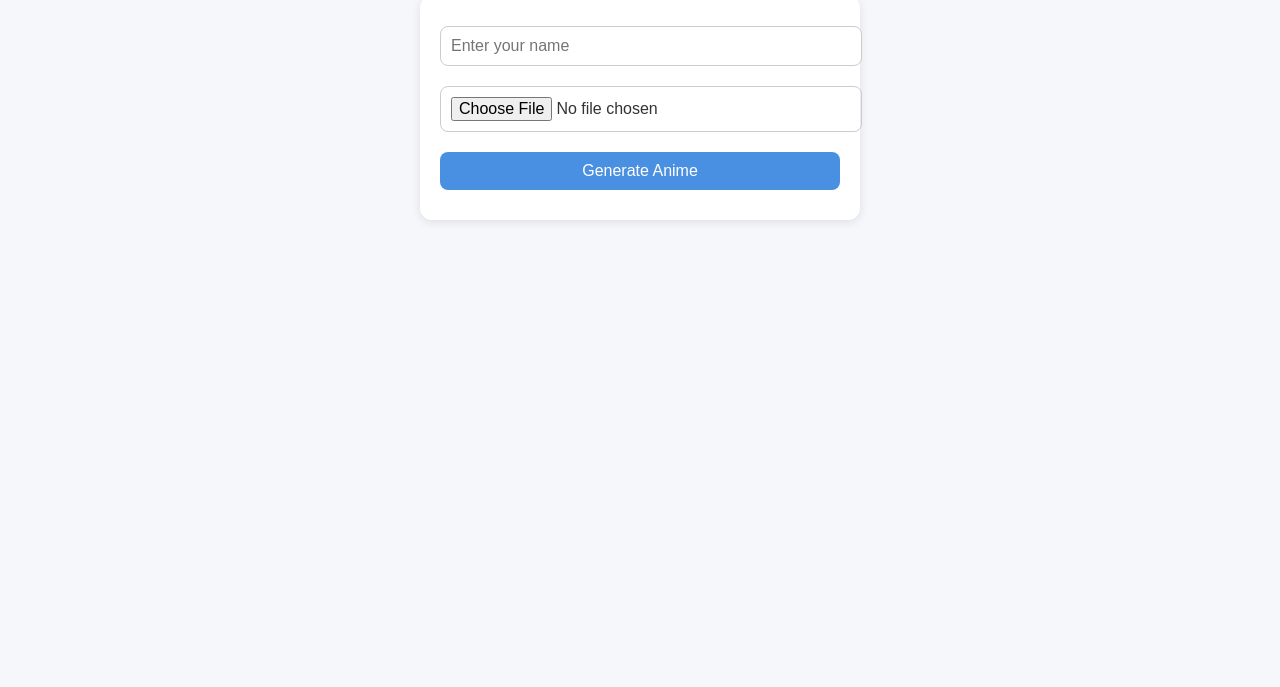
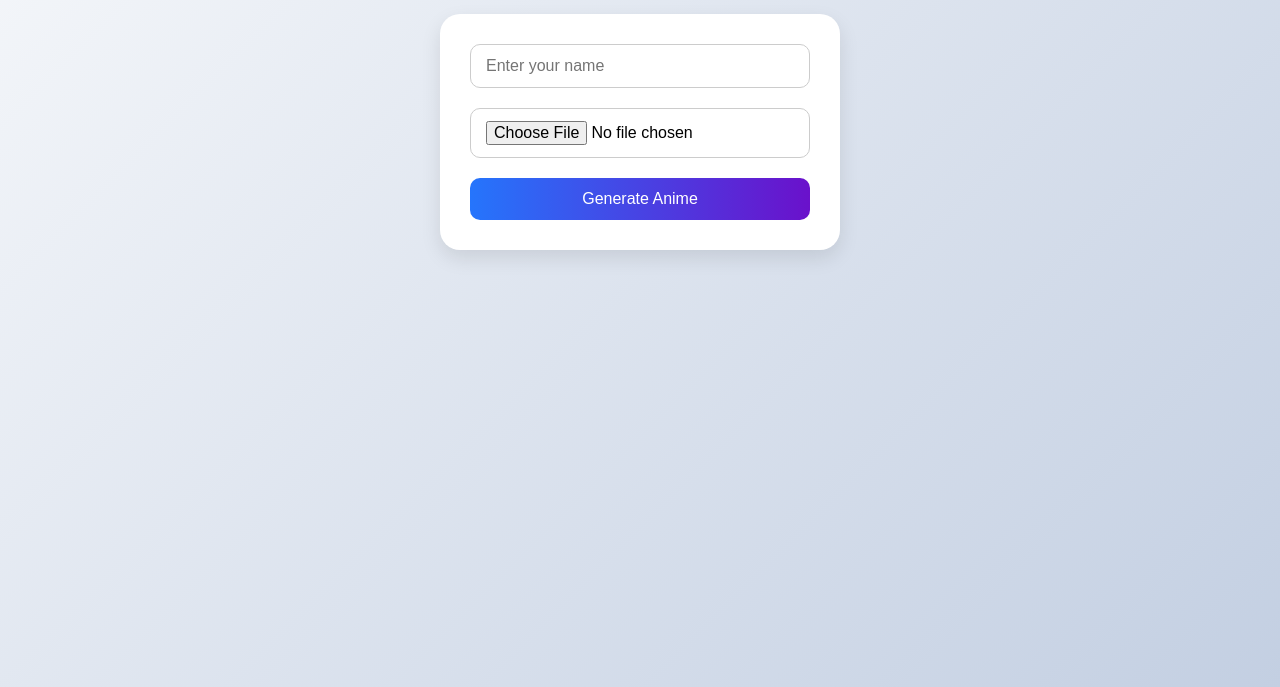
Before and after one commit to thamiulan2010-pixel/ai_photo_editor, a plain HTML site: page docs/index.html in a window 1280 px wide. Shown: the part 113-800 px from the top of the page. Drawn offline with Linux system fonts and the light colour scheme; files that its build step writes are made by us from their sources.

Commit message:
Update index.html

```diff
--- a/docs/index.html
+++ b/docs/index.html
@@ -5,51 +5,7 @@
   <meta name="viewport" content="width=device-width, initial-scale=1.0">
   <title>AI Anime Generator</title>
   <link href="https://fonts.googleapis.com/css2?family=Roboto:wght@400;700&display=swap" rel="stylesheet">
-  <style>
-    body {
-      font-family: 'Roboto', sans-serif;
-      text-align: center;
-      background: #f5f7fb;
-      color: #333;
-      padding: 20px;
-    }
-    h1 { color: #333; }
-    form {
-      margin: 20px auto;
-      background: white;
-      padding: 20px;
-      border-radius: 12px;
-      box-shadow: 0 2px 10px rgba(0,0,0,0.1);
-      max-width: 400px;
-    }
-    input, button {
-      width: 100%;
-      margin: 10px 0;
-      padding: 10px;
-      font-size: 16px;
-      border-radius: 8px;
-      border: 1px solid #ccc;
-    }
-    button {
-      background: #4a90e2;
-      color: white;
-      border: none;
-      cursor: pointer;
-      transition: background 0.2s;
-    }
-    button:hover { background: #357abd; }
-    .loader {
-      border: 6px solid #f3f3f3;
-      border-top: 6px solid #4a90e2;
-      border-radius: 50%;
-      width: 40px;
-      height: 40px;
-      animation: spin 1s linear infinite;
-      margin: 20px auto;
-    }
-    @keyframes spin { 0% { transform: rotate(0deg); } 100% { transform: rotate(360deg); } }
-    .result { margin-top: 30px; }
-  </style>
+  <link rel="stylesheet" href="style.css">
 </head>
 <body>
 
@@ -83,10 +39,7 @@
       const reader = new FileReader();
       reader.onloadend = async () => {
         const imageBase64 = reader.result;
-
-        const payload = {
-          data: [name, imageBase64]
-        };
+        const payload = { data: [name, imageBase64] };
 
         try {
           const response = await fetch("https://thamiulan-ai-photo-editor.hf.space/run/predict", {
@@ -98,12 +51,12 @@
           if (!response.ok) throw new Error(`HTTP error! Status: ${response.status}`);
 
           const result = await response.json();
-          const output = result.data[0];  // Gradio returns an array
-          const imageUrl = output.url || output; // can be base64 or url
+          const output = result.data[0];
+          const imageUrl = output.url || output;
 
           resultDiv.innerHTML = `
-            <img src="${imageUrl}" alt="Generated Anime" style="max-width:90%;border-radius:12px;box-shadow:0 0 10px rgba(0,0,0,0.3);">
-            <div class="user-name" style="margin-top:10px;font-weight:bold;">Edited for: ${name}</div>
+            <img src="${imageUrl}" alt="Generated Anime">
+            <div class="user-name">Edited for: ${name}</div>
           `;
         } catch (err) {
           console.error(err);
```
